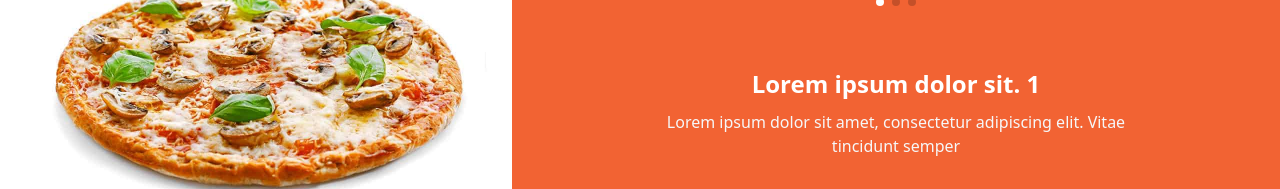
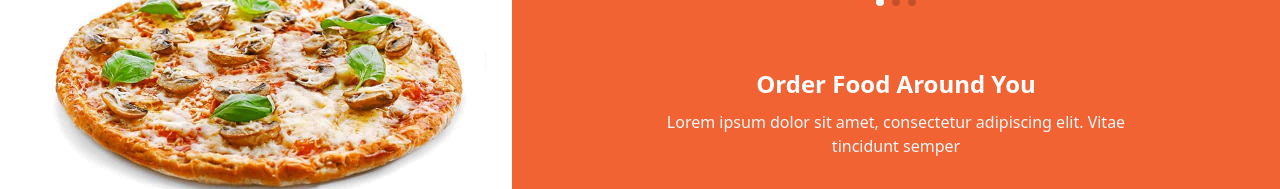
Before and after one commit to X-Dark-Coder/FoodSpy, a React (Vite) app: page /welcome in a window 1280 px wide. Shown: the part 426-615 px from the top of the page. Built offline with nearby package versions, Linux system fonts and the light colour scheme.

Commit message:
Change title of slides

```diff
--- a/src/pages/OnboardingPage/components/SlidesContent/slides-content.tsx
+++ b/src/pages/OnboardingPage/components/SlidesContent/slides-content.tsx
@@ -10,21 +10,21 @@ const SlidesContent: React.FC<TSlidesContentProps> = ({ activeSlideIndex }) => {
             {activeSlideIndex === 0 && (
                 <SlideContent
                     key="1"
-                    title="Lorem ipsum dolor sit. 1"
+                    title="Order Food Around You"
                     description="Lorem ipsum dolor sit amet, consectetur adipiscing elit. Vitae tincidunt semper"
                 />
             )}
             {activeSlideIndex === 1 && (
                 <SlideContent
                     key="2"
-                    title="Lorem ipsum dolor sit. 2"
+                    title="Fast Delivery"
                     description="Lorem ipsum dolor sit amet, consectetur adipiscing elit. Vitae tincidunt semper"
                 />
             )}
             {activeSlideIndex === 2 && (
                 <SlideContent
                     key="3"
-                    title="Lorem ipsum dolor sit. 3"
+                    title="Safe Delivery"
                     description="Lorem ipsum dolor sit amet, consectetur adipiscing elit. Vitae tincidunt semper"
                 />
             )}
```
